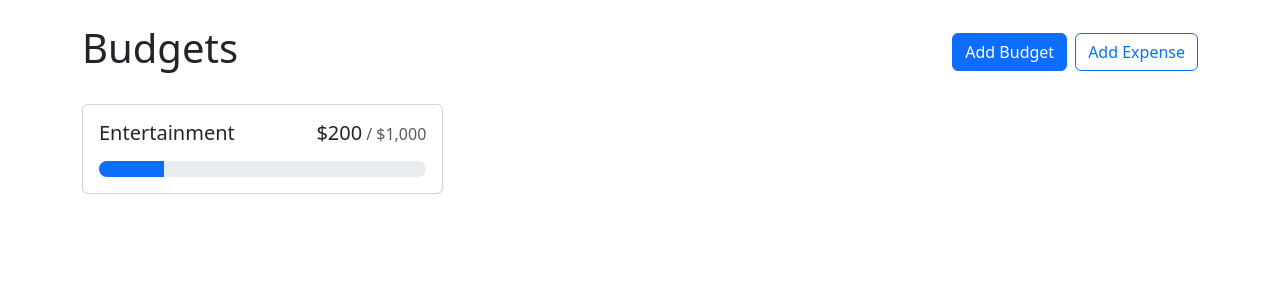
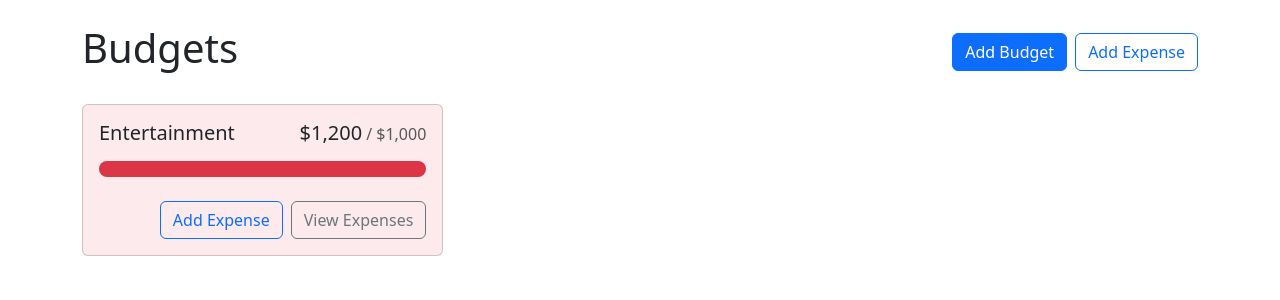
Before and after one commit to EleahBurman/budget-react-app, a React (Create React App) app: page / in a window 1280 px wide. Shown: the top 300 px of the page. Built offline with nearby package versions, Linux system fonts and the light colour scheme.

Commit message:
Create add and delete expense and budget functions

```diff
--- a/src/App.js
+++ b/src/App.js
@@ -14,9 +14,14 @@ function App() {
       display: "grid",
       gridTemplateColumns: "repeat(auto-fill, minmax(300px, 1fr))",
       gap: "1rem",
-      alignItems: "flex-start"}}
+      alignItems: "flex-start",
+    }}
     >
-      <BudgetCard name="Entertainment" amount={200} max={1000}>
+      <BudgetCard
+        name="Entertainment"
+        gray
+        amount={1200}
+        max={1000}>
 
       </BudgetCard>
     </div>
--- a/src/components/BudgetCard.js
+++ b/src/components/BudgetCard.js
@@ -1,9 +1,15 @@
-import { Card, ProgressBar } from "react-bootstrap";
+import { Button, Card, ProgressBar, Stack } from "react-bootstrap";
 import { currencyFormatter } from "../utils";
 
-export default function BudgetCard({name, amount, max}) {
+export default function BudgetCard({name, amount, max, gray}) {
+  const classNames = []
+  if(amount > max){
+    classNames.push("bg-danger", "bg-opacity-10")
+  } else if (gray) {
+    classNames.push("bg-light")
+  }
   return (
-    <Card>
+    <Card className={classNames.join(" ")}>
       <Card.Body>
         <Card.Title className="d-flex justify-content-between align-items-baseline fw-normal mb-3">
           <div className="me-2">{name}</div>
@@ -20,6 +26,10 @@ export default function BudgetCard({name, amount, max}) {
           max={max}
           now={amount}
         />
+        <Stack direction="horizontal" gap="2" className="mt-4">
+          <Button variant="outline-primary" className="ms-auto">Add Expense</Button>
+          <Button variant="outline-secondary">View Expenses</Button>
+        </Stack>
       </Card.Body>
     </Card>
   )
--- /dev/null
+++ b/src/contexts/BudgetsContext.js
@@ -0,0 +1,56 @@
+import React, { useContext, useState } from "react"
+import {v4 as uuidV4} from 'uuid'
+
+const BudgetsContext = React.createContext()
+
+export function useBudgets(){
+  return useContext(BudgetsContext)
+}
+
+export const BudgetsProvider = ({ children }) => {
+  const [budgets, setBudgets] = useState([])
+  const [expenses, setExpenses] = useState([])
+  function getBudgetExpenses(budgetId){
+    return expenses.filter(expense => expense.budgetId === budgetId)
+
+  }
+
+  function addExpense({ description, amount, budgetId }){
+    setExpenses(prevExpenses =>{
+      return[...prevExpenses, { id: uuidV4(), description, amount, budgetId }]
+    })
+  }
+
+  function addBudget({ name, max }){
+    setBudgets(prevBudgets =>{
+      if(prevBudgets.find(budget => budget.name === name)){
+        return prevBudgets
+      }
+      return[...prevBudgets, { id: uuidV4(), name, max}]
+    })
+  }
+
+  function deleteBudget( {id} ){
+    setBudgets(prevBudgets =>{
+      return prevBudgets.filter(budget => budget.id !== id)
+    })
+  }
+
+  function deleteExpense( {id} ){
+    setExpenses(prevExpenses =>{
+      return prevExpenses.filter(expense => expense.id !== id)
+    })
+  }
+
+  return (
+    <BudgetsContext.Provider value={{
+      budgets,
+      expenses,
+      getBudgetExpenses,
+      addExpense,
+      addBudget,
+      deleteBudget,
+      deleteExpense,
+    }}>{children}</BudgetsContext.Provider>
+    )
+}
--- a/src/index.js
+++ b/src/index.js
@@ -4,11 +4,14 @@ import './index.css';
 import App from './App';
 import reportWebVitals from './reportWebVitals';
 import 'bootstrap/dist/css/bootstrap.min.css';
+import { BudgetsProvider } from "./contexts/BudgetsContext"
 
 const root = ReactDOM.createRoot(document.getElementById('root'));
 root.render(
   <React.StrictMode>
-    <App />
+    <BudgetsProvider>
+      <App />
+    </BudgetsProvider>
   </React.StrictMode>
 );
 
```
